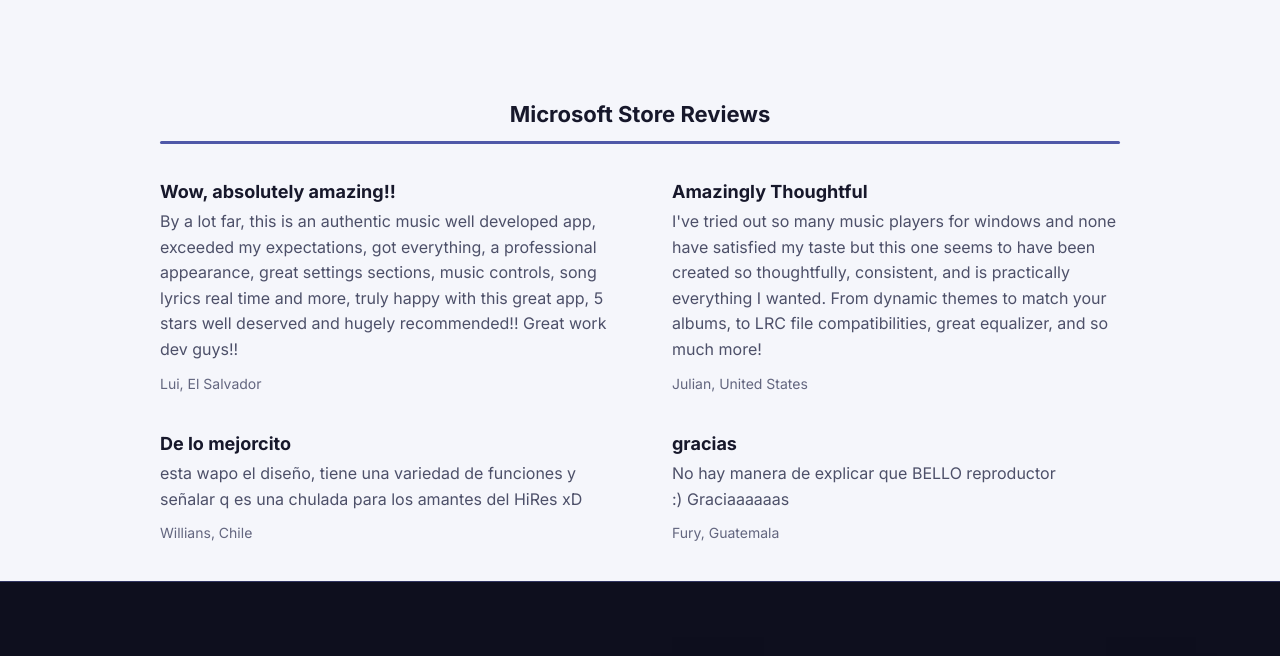
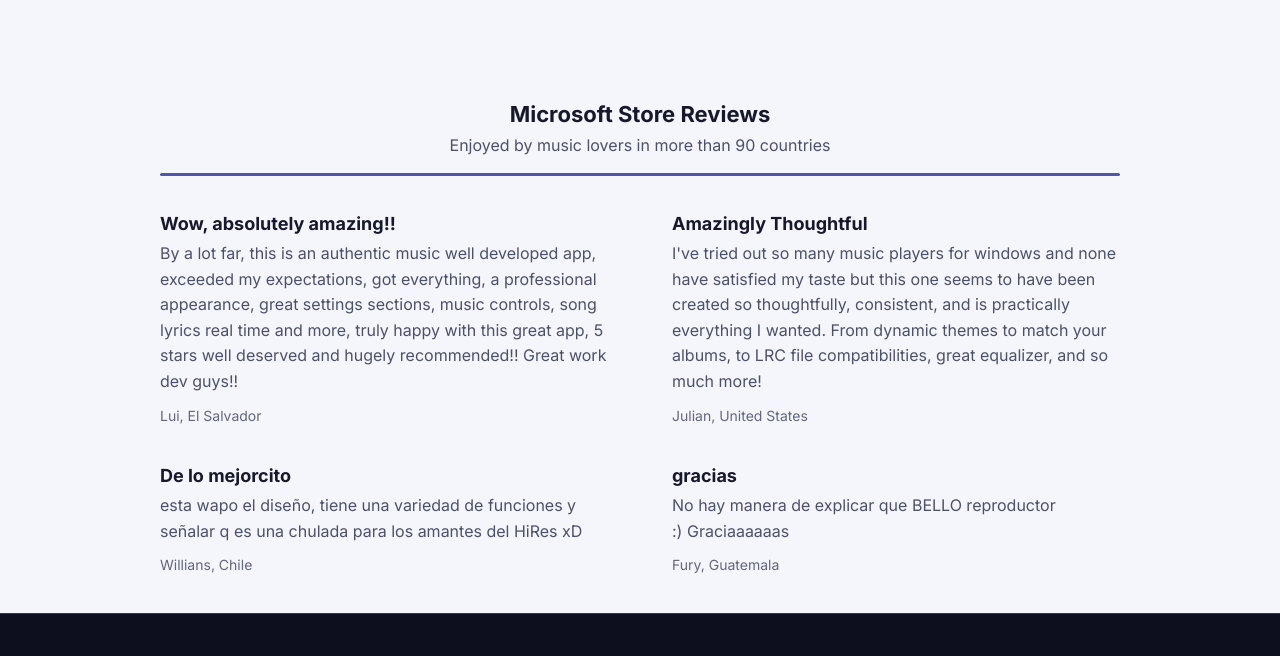
Before and after one commit to esoltys/esoltys.github.io, a plain HTML site: page luminous/index.html in a window 1280 px wide. Shown: the part 2024-2680 px from the top of the page. Drawn offline with Linux system fonts and the light colour scheme; a web font is replaced by a local one.

Commit message:
Luminous landing: add reviews sub-heading

```diff
--- a/luminous/i18n/de.js
+++ b/luminous/i18n/de.js
@@ -29,6 +29,7 @@ export default {
   "download.appImage.desc": "Läuft auf den meisten Distributionen – herunterladen, ausführbar machen, abspielen.",
 
   "reviews.title": "Microsoft-Store-Bewertungen",
+  "reviews.subtitle": "Von Musikliebhabern in mehr als 90 Ländern geliebt",
   "reviews.willians": "Willians, Chile",
   "reviews.fury": "Fury, Guatemala",
   "reviews.lui": "Lui, El Salvador",
--- a/luminous/i18n/es.js
+++ b/luminous/i18n/es.js
@@ -29,6 +29,7 @@ export default {
   "download.appImage.desc": "Funciona en la mayoría de las distribuciones: descárgalo, hazlo ejecutable y a sonar.",
 
   "reviews.title": "Reseñas de Microsoft Store",
+  "reviews.subtitle": "Disfrutado por amantes de la música en más de 90 países",
   "reviews.willians": "Willians, Chile",
   "reviews.fury": "Fury, Guatemala",
   "reviews.lui": "Lui, El Salvador",
--- a/luminous/i18n/fr.js
+++ b/luminous/i18n/fr.js
@@ -28,6 +28,7 @@ export default {
   "download.appImage.desc": "Fonctionne sur la plupart des distributions — téléchargez, rendez exécutable et écoutez.",
 
   "reviews.title": "Avis du Microsoft Store",
+  "reviews.subtitle": "Apprécié par les amoureux de la musique dans plus de 90 pays",
   "reviews.willians": "Willians, Chili",
   "reviews.fury": "Fury, Guatemala",
   "reviews.lui": "Lui, Salvador",
--- a/luminous/i18n/it.js
+++ b/luminous/i18n/it.js
@@ -29,6 +29,7 @@ export default {
   "download.appImage.desc": "Funziona sulla maggior parte delle distribuzioni: scaricalo, rendilo eseguibile e ascolta.",
 
   "reviews.title": "Recensioni di Microsoft Store",
+  "reviews.subtitle": "Apprezzato dagli amanti della musica in più di 90 paesi",
   "reviews.willians": "Willians, Cile",
   "reviews.fury": "Fury, Guatemala",
   "reviews.lui": "Lui, El Salvador",
--- a/luminous/i18n/ru.js
+++ b/luminous/i18n/ru.js
@@ -29,6 +29,7 @@ export default {
   "download.appImage.desc": "Работает в большинстве дистрибутивов — скачайте, сделайте исполняемым и слушайте.",
 
   "reviews.title": "Отзывы из Microsoft Store",
+  "reviews.subtitle": "Нравится любителям музыки более чем в 90 странах",
   "reviews.willians": "Willians, Чили",
   "reviews.fury": "Fury, Гватемала",
   "reviews.lui": "Lui, Сальвадор",
--- a/luminous/i18n/uk.js
+++ b/luminous/i18n/uk.js
@@ -29,6 +29,7 @@ export default {
   "download.appImage.desc": "Працює в більшості дистрибутивів — завантажте, зробіть виконуваним і слухайте.",
 
   "reviews.title": "Відгуки з Microsoft Store",
+  "reviews.subtitle": "Подобається меломанам у понад 90 країнах",
   "reviews.willians": "Willians, Чилі",
   "reviews.fury": "Fury, Гватемала",
   "reviews.lui": "Lui, Сальвадор",
--- a/luminous/index.html
+++ b/luminous/index.html
@@ -207,7 +207,10 @@
 
       <!-- Reviews: verbatim Microsoft Store reviews, shown in the language they were written in. -->
       <section class="section reviews-section container" aria-labelledby="reviews-title">
-        <h2 id="reviews-title" class="section__title reviews__title" data-i18n="reviews.title">Microsoft Store Reviews</h2>
+        <div class="reviews__head">
+          <h2 id="reviews-title" class="section__title" data-i18n="reviews.title">Microsoft Store Reviews</h2>
+          <p class="reviews__subtitle" data-i18n="reviews.subtitle">Enjoyed by music lovers in more than 90 countries</p>
+        </div>
         <ul class="reviews">
           <li>
             <figure class="review">
--- a/luminous/styles.css
+++ b/luminous/styles.css
@@ -626,16 +626,25 @@ ms-store-badge:defined > .store-badge-fallback {
   padding-block: 40px;
 }
 
-.reviews__title {
+.reviews__head {
   max-width: 960px;
   margin: 0 auto 36px;
+  text-align: center;
 }
 
-.reviews__title::after {
+.reviews__head .section__title {
+  margin-bottom: 8px;
+}
+
+.reviews__subtitle {
+  color: var(--text-muted);
+  font-size: 16px;
+}
+
+.reviews__head::after {
   display: block;
-  width: 100%;
   height: 3px;
-  margin-top: 14px;
+  margin-top: 18px;
   border-radius: var(--radius-pill);
   background: var(--indigo);
   content: "";
```
